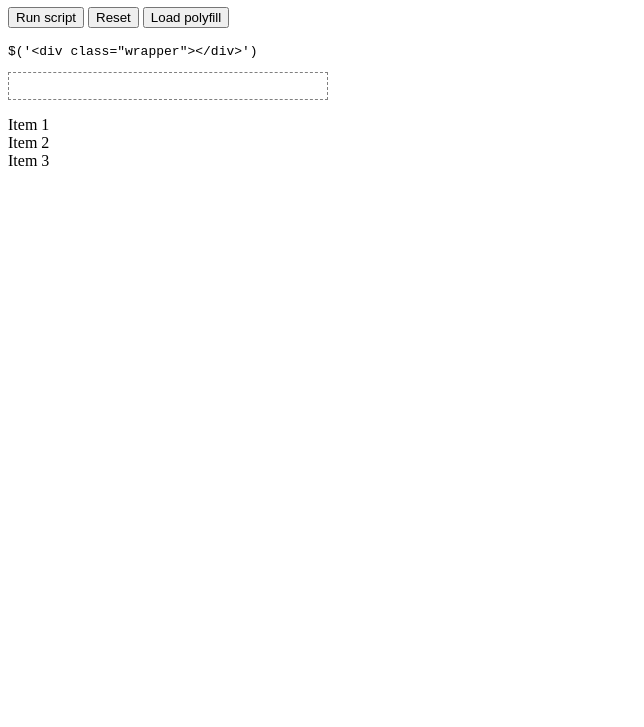
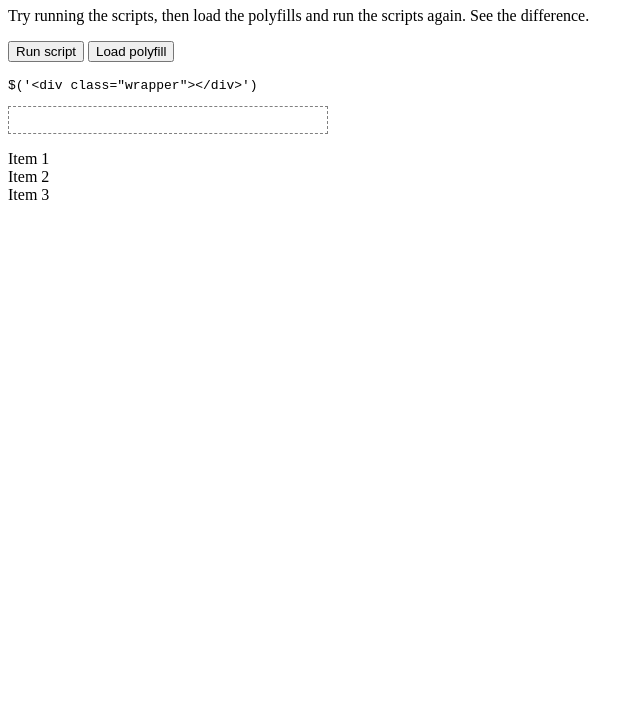
Before and after one commit to vlukashov/shady-dom-set-text-content, a website: page index.html in a window 1280 px wide. Shown: the part 73-800 px from the top of the page, without its empty margins (0-644 px from the left). Drawn offline with nearby package versions, Linux system fonts and the light colour scheme.

Commit message:
update the demo page

```diff
--- a/index.html
+++ b/index.html
@@ -9,8 +9,9 @@
 
     <body>
       <h1 id="title">No polyfills are loaded</h1>
+      <p>Try running the scripts, then load the polyfills and run the scripts again. See the difference.</p>
+
       <button id="run-script">Run script</button>
-      <button id="reset">Reset</button>
       <button id="load-polyfill">Load polyfill</button>
 
       <div class="container">
@@ -47,7 +48,6 @@
             '<div class="item">Item 3</div>';
           document.querySelector('#output').innerHTML = "";
         }
-        document.querySelector('#reset').addEventListener('click', reset);
 
         document.querySelector('#load-polyfill').addEventListener('click', () => {
           reset();
```
